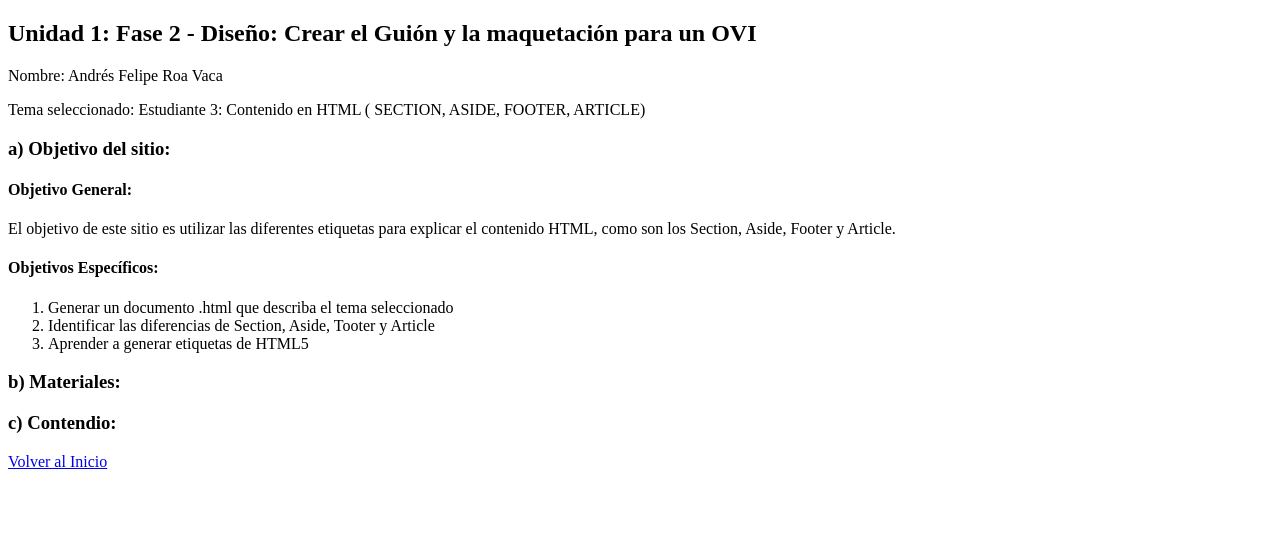
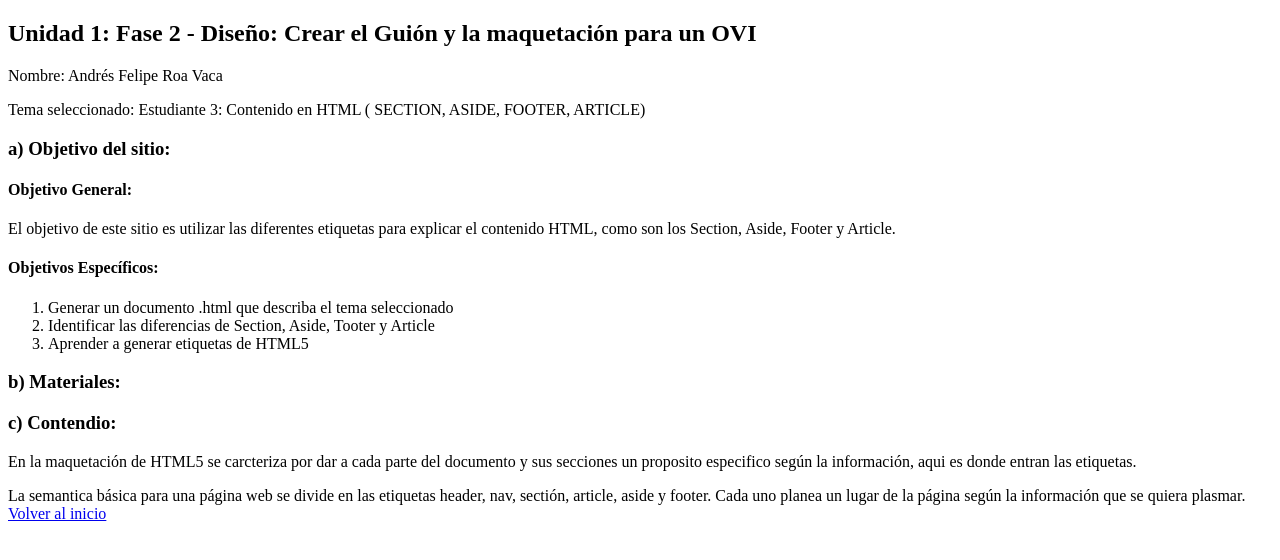
Before and after one commit to Andresmiusik/DWS-AndresRoa, a plain HTML site: page planing.html in a window 1280 px wide. Drawn offline with Linux system fonts and the light colour scheme.

Commit message:
Añadir información

```diff
--- a/planing.html
+++ b/planing.html
@@ -7,12 +7,13 @@
 </head>
 
   <body>
+<header>
 
 <h2>Unidad 1: Fase 2 - Diseño: Crear el Guión y la maquetación para un OVI</h2>
   Nombre: Andrés Felipe Roa Vaca
   <p>
     Tema seleccionado: Estudiante 3: Contenido en HTML ( SECTION, ASIDE, FOOTER, ARTICLE)</p>
-
+</header>
 
 <h3>
   a) Objetivo del sitio:</h3>
@@ -39,7 +40,14 @@
 
 <h3>c) Contendio:</h3>
 
-<a href="index.html">Volver al Inicio</a>
+<p>
+  En la maquetación de HTML5 se carcteriza por dar a cada parte del documento y sus secciones un proposito especifico según la información, aqui es donde entran las etiquetas.</p>
+<section>
+  <article>
+   La semantica básica para una página web se divide en las etiquetas header, nav, sectión, article, aside y footer. Cada uno planea un lugar de la página según la información que se quiera plasmar.</article>
+ </section>
+
+<a href="index.html">Volver al inicio </a>
 </body>
 
 <footer>
```
